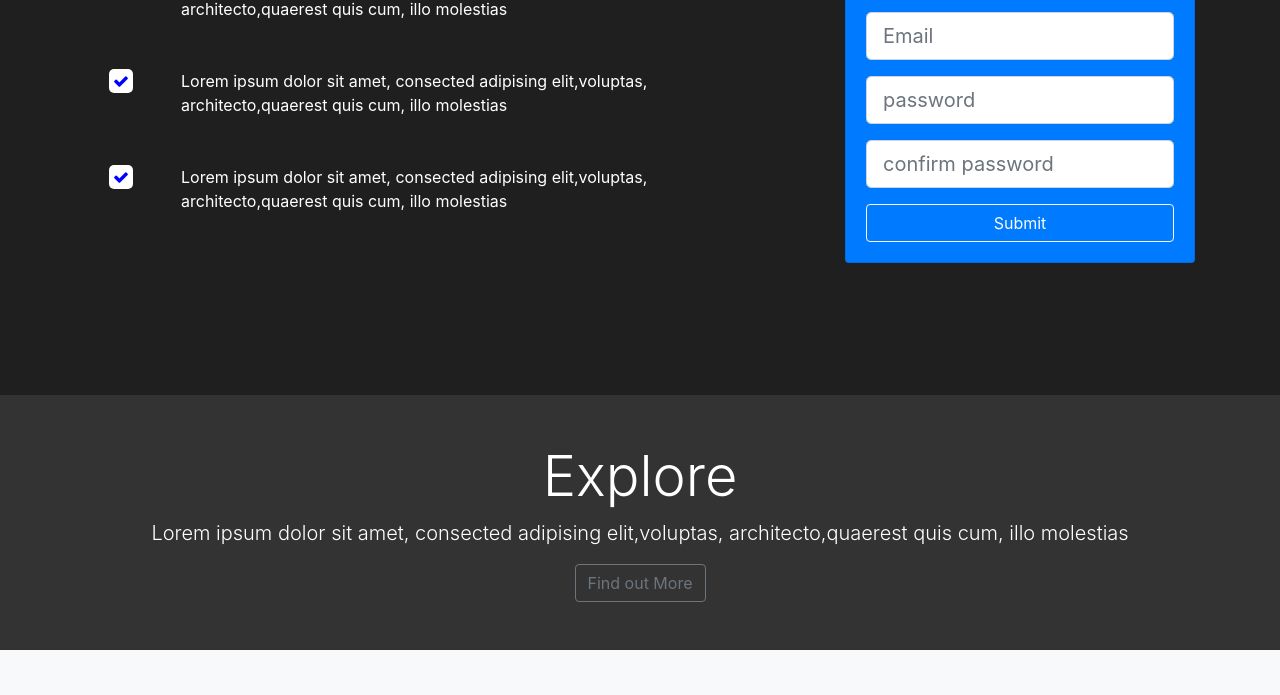
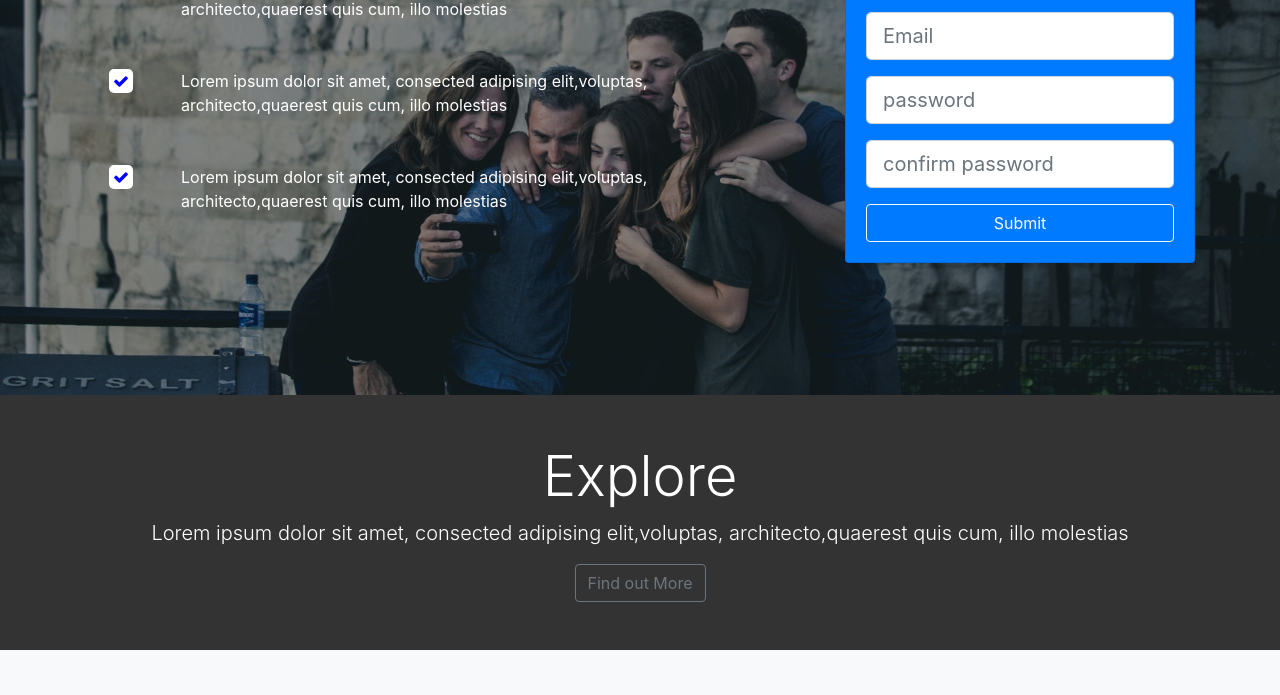
Before and after one commit to Tamilselvi299/looplap, a plain HTML site: page index.html in a window 1280 px wide. Shown: the part 305-1000 px from the top of the page. Drawn offline with Linux system fonts and the light colour scheme; files whose address does not match are found by name.

Commit message:
Update index.css

```diff
--- a/index.css
+++ b/index.css
@@ -3,7 +3,7 @@
 
 }
 #home-section{
-	background: url('../images/home.jpg') no-repeat;
+	background: url('home.jpg') no-repeat;
 	background-size: cover;
 	background-attachment: fixed;
 	height: 700px;
```
